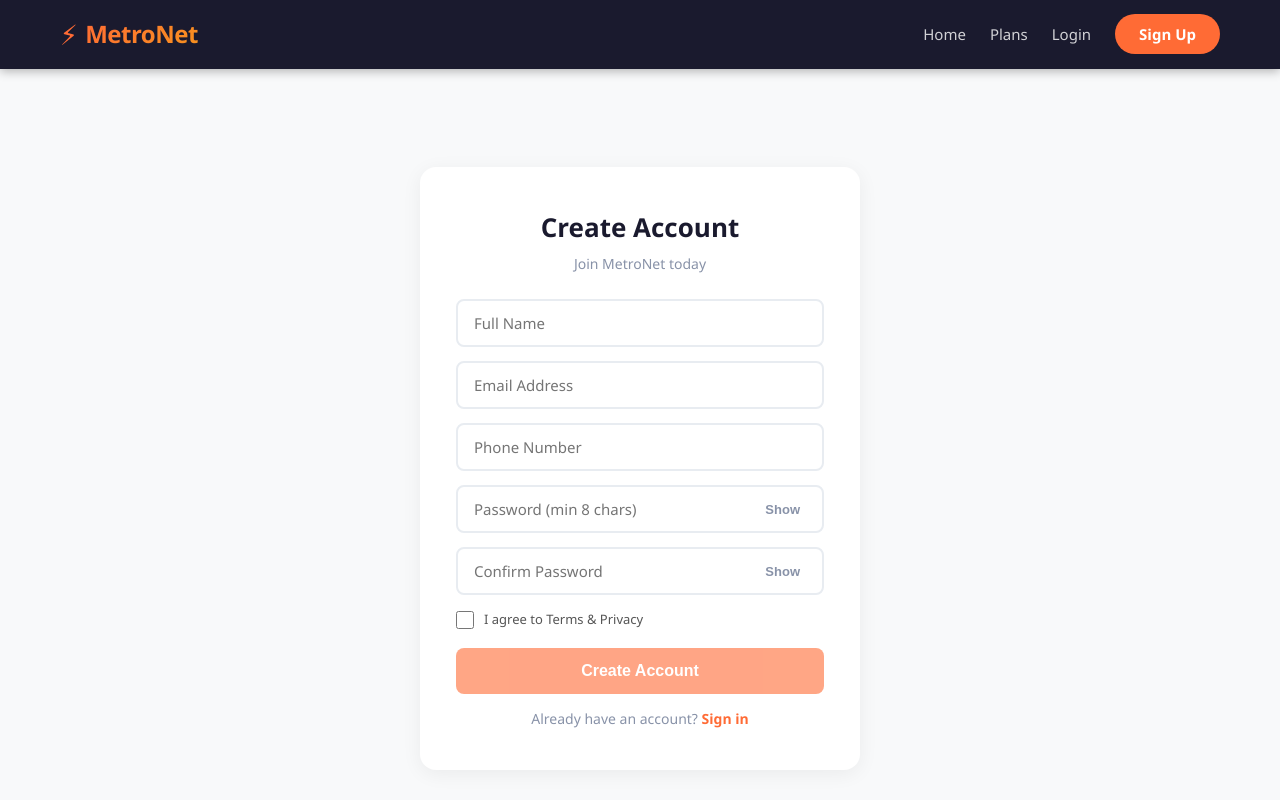
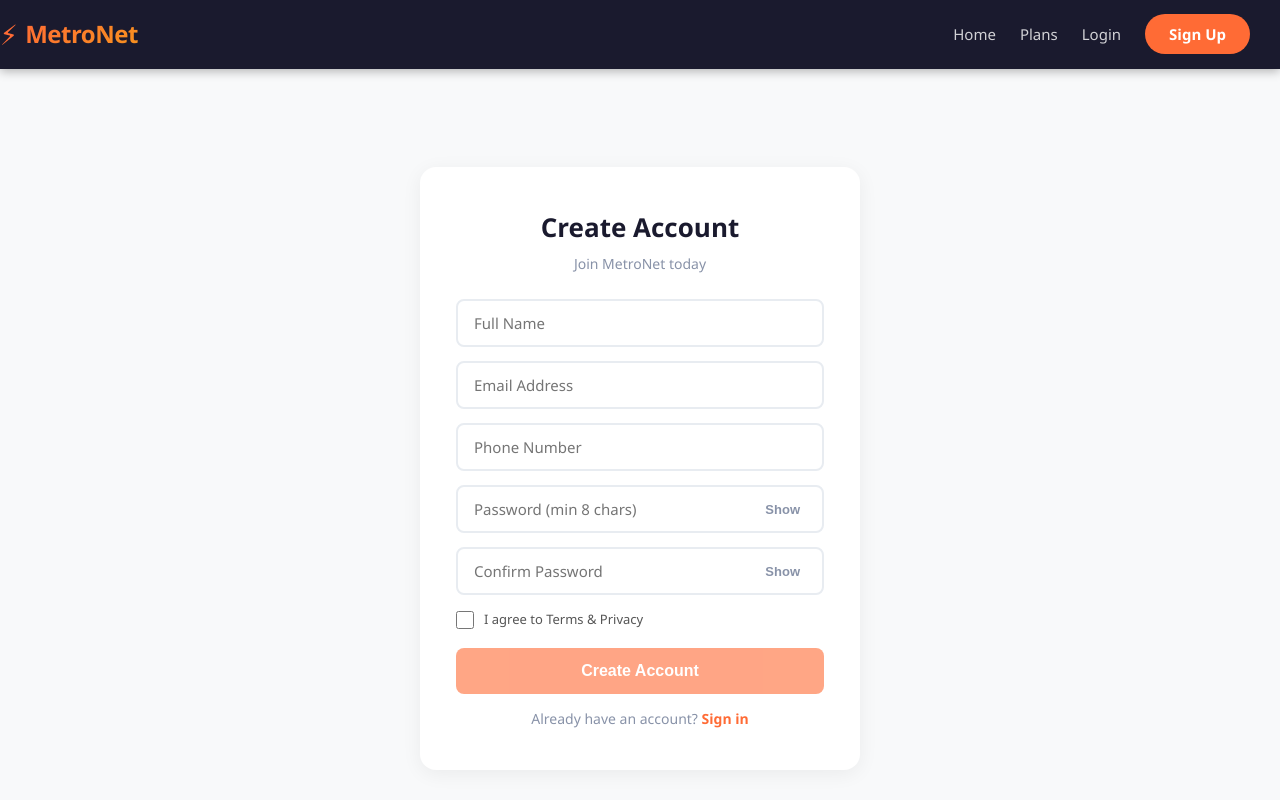
Before and after one commit to Yin-Myat-Noe-Lwin/Metronet, a Vue app in the folder frontend/: page /register in a window 1280 px wide. Shown: the top 800 px of the page. Built offline with nearby package versions, Linux system fonts and the light colour scheme; no server answers.

Commit message:
fix navbar in ui

```diff
--- a/frontend/src/components/NavBar.vue
+++ b/frontend/src/components/NavBar.vue
@@ -283,9 +283,10 @@ export default {
   align-items: center;
   flex-wrap: wrap;
   position: relative;
-  max-width: 1200px;
+  max-width: 1400px;
   margin: 0 auto;
-  padding: 0 20px;
+  padding-left: 0;
+  padding-right: 30px;
 }
 
 /* Logo - Moved further left */
```
